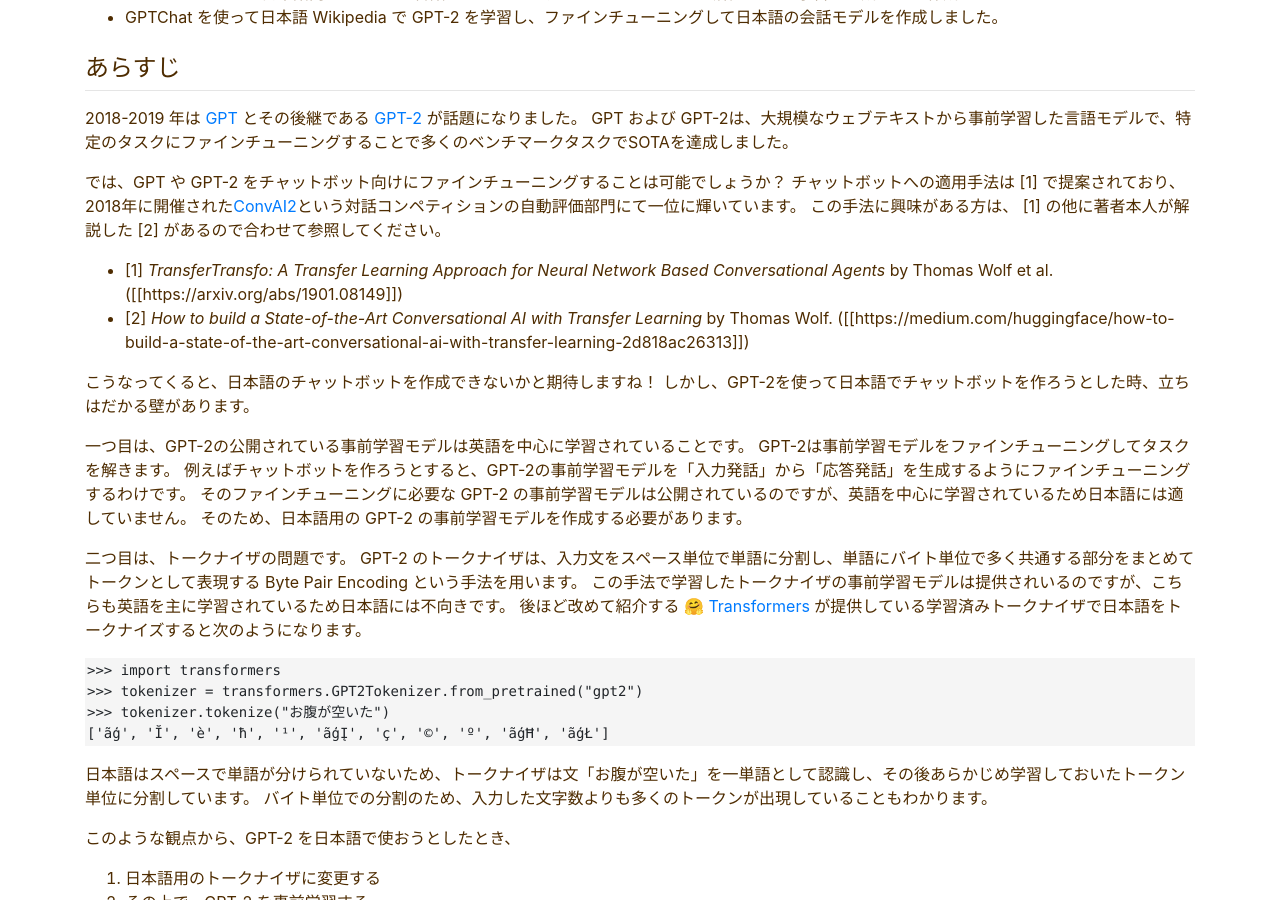
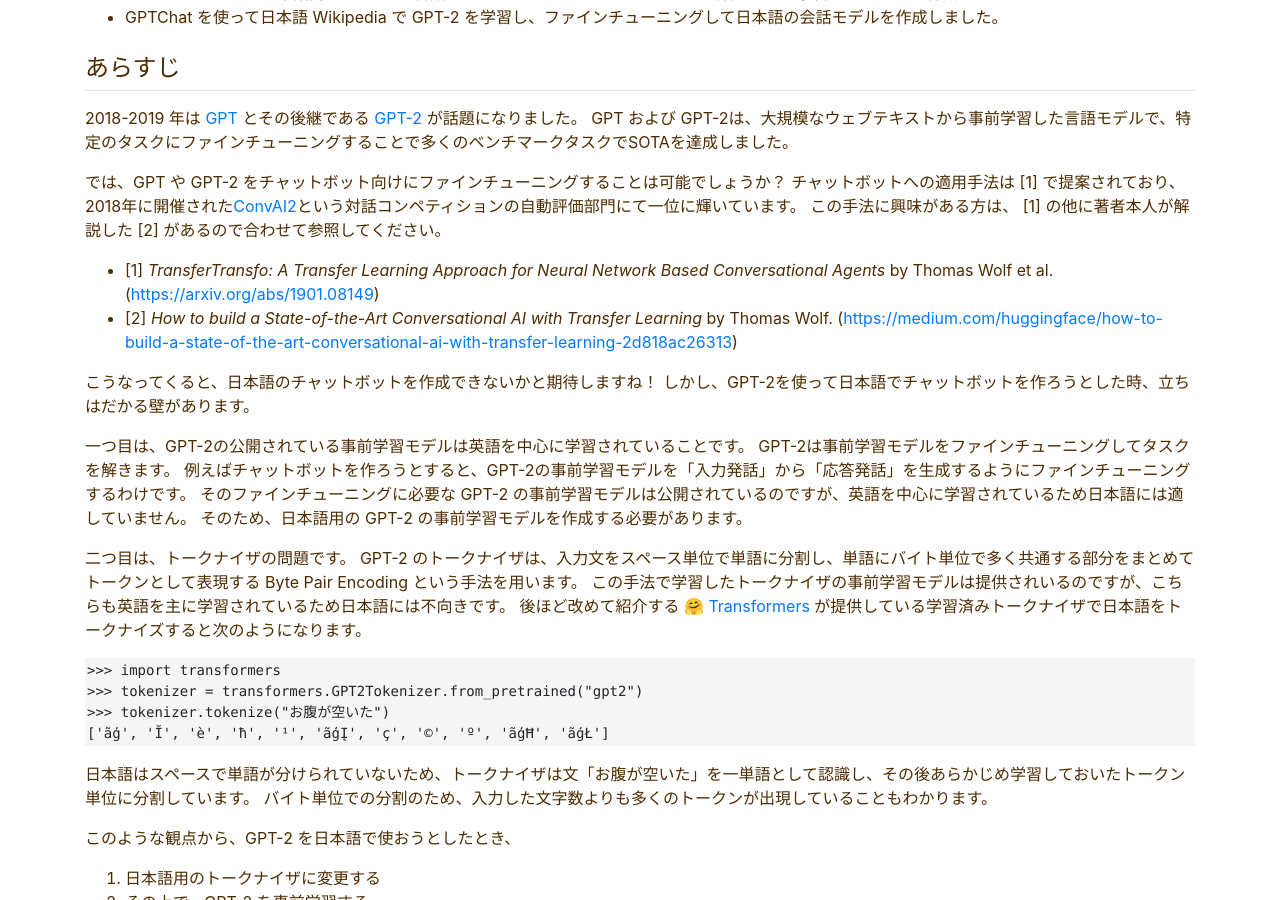
Before and after one commit to noriyukipy/blog, a Jekyll site: the page built from article/gptchat_howto_ja.md, in a window 1280 px wide and 900 px high, scrolled down 552 px. Built offline with Jekyll 4.4.1, drawn with Linux system fonts in a browser that asks for light colours; our own code applies the rules of GitHub Pages for plain Markdown files; comment, search, counter and statistics services are not loaded; some of the changed lines change nothing that is shown.

Commit message:
リンクを修正

```diff
--- a/article/gptchat_howto_ja.md
+++ b/article/gptchat_howto_ja.md
@@ -16,8 +16,8 @@
 チャットボットへの適用手法は [1] で提案されており、2018年に開催された[ConvAI2](http://convai.io/)という対話コンペティションの自動評価部門にて一位に輝いています。
 この手法に興味がある方は、 [1] の他に著者本人が解説した [2] があるので合わせて参照してください。
 
-- [1] *TransferTransfo: A Transfer Learning Approach for Neural Network Based Conversational Agents* by Thomas Wolf et al. ([[https://arxiv.org/abs/1901.08149]])
-- [2] *How to build a State-of-the-Art Conversational AI with Transfer Learning* by Thomas Wolf. ([[https://medium.com/huggingface/how-to-build-a-state-of-the-art-conversational-ai-with-transfer-learning-2d818ac26313]])
+- [1] *TransferTransfo: A Transfer Learning Approach for Neural Network Based Conversational Agents* by Thomas Wolf et al. ([https://arxiv.org/abs/1901.08149](https://arxiv.org/abs/1901.08149))
+- [2] *How to build a State-of-the-Art Conversational AI with Transfer Learning* by Thomas Wolf. ([https://medium.com/huggingface/how-to-build-a-state-of-the-art-conversational-ai-with-transfer-learning-2d818ac26313](https://medium.com/huggingface/how-to-build-a-state-of-the-art-conversational-ai-with-transfer-learning-2d818ac26313))
 
 こうなってくると、日本語のチャットボットを作成できないかと期待しますね！
 しかし、GPT-2を使って日本語でチャットボットを作ろうとした時、立ちはだかる壁があります。
```
